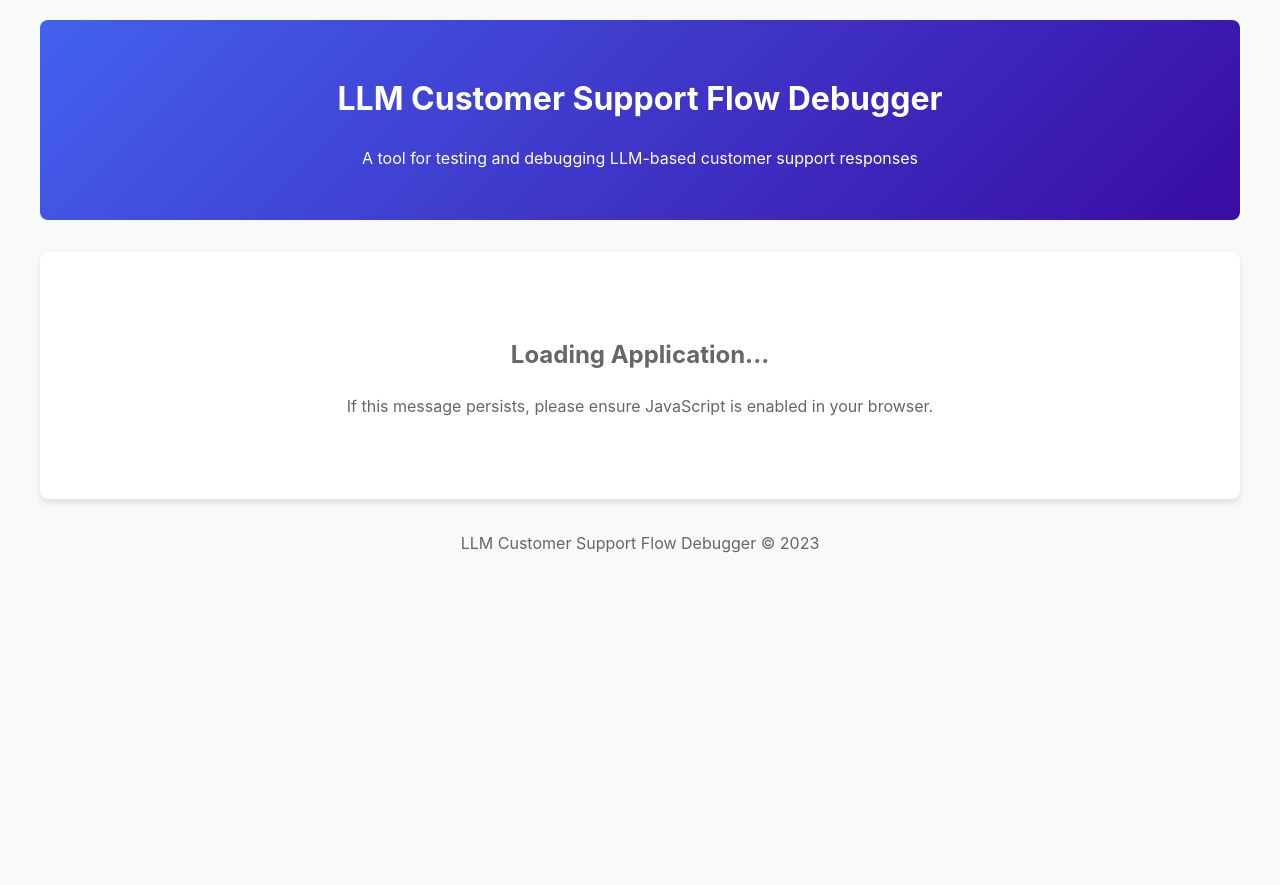
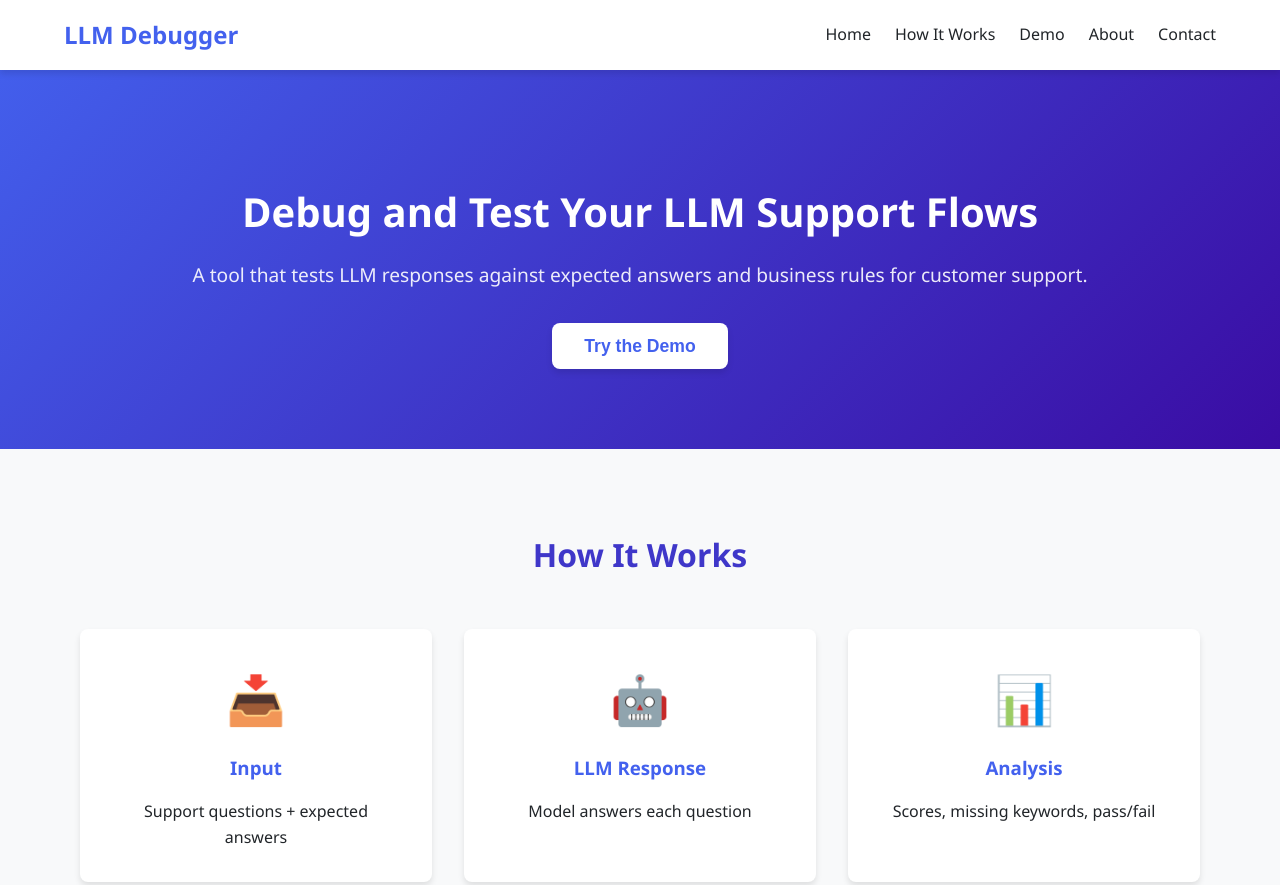
Before and after one commit to Mohansaina/llmtesting, a website: page index.html in a window 1280 px wide. Shown: the top 885 px of the page. Before the commit the page ends 800 px from the top, so only its background shows below. Drawn offline with Linux system fonts and the light colour scheme.

Commit message:
Replace with static version to ensure content visibility

```diff
--- a/index.html
+++ b/index.html
@@ -5,68 +5,296 @@
   <meta name="viewport" content="width=device-width, initial-scale=1.0">
   <title>LLM Customer Support Flow Debugger</title>
   <style>
+    :root {
+      --primary-color: #4361ee;
+      --secondary-color: #3f37c9;
+      --success-color: #4cc9f0;
+      --danger-color: #f72585;
+      --light-color: #f8f9fa;
+      --dark-color: #212529;
+      --gray-color: #6c757d;
+      --border-radius: 8px;
+      --box-shadow: 0 4px 6px rgba(0, 0, 0, 0.1);
+      --transition: all 0.3s ease;
+    }
+
+    * {
+      margin: 0;
+      padding: 0;
+      box-sizing: border-box;
+    }
+
     body {
-      font-family: -apple-system, BlinkMacSystemFont, 'Segoe UI', Roboto, Oxygen, Ubuntu, Cantarell, 'Open Sans', 'Helvetica Neue', sans-serif;
+      font-family: 'Segoe UI', Tahoma, Geneva, Verdana, sans-serif;
       line-height: 1.6;
-      color: #333;
+      color: var(--dark-color);
+      background-color: #fafafa;
+    }
+
+    .container {
+      width: 90%;
       max-width: 1200px;
       margin: 0 auto;
-      padding: 20px;
-      background-color: #f8f9fa;
+      padding: 0 1rem;
     }
-    .header {
+
+    /* Navbar */
+    .navbar {
+      background-color: white;
+      box-shadow: var(--box-shadow);
+      position: fixed;
+      top: 0;
+      width: 100%;
+      z-index: 1000;
+    }
+
+    .nav-container {
+      display: flex;
+      justify-content: space-between;
+      align-items: center;
+      padding: 1rem 0;
+    }
+
+    .logo {
+      font-size: 1.5rem;
+      font-weight: bold;
+      color: var(--primary-color);
+    }
+
+    .nav-links {
+      display: flex;
+      list-style: none;
+    }
+
+    .nav-links li {
+      margin-left: 1.5rem;
+    }
+
+    .nav-links a {
+      text-decoration: none;
+      color: var(--dark-color);
+      font-weight: 500;
+      transition: var(--transition);
+    }
+
+    .nav-links a:hover {
+      color: var(--primary-color);
+    }
+
+    /* Hero Section */
+    .hero {
+      padding: 10rem 0 5rem;
+      text-align: center;
+      background: linear-gradient(135deg, #4361ee, #3a0ca3);
+      color: white;
+      margin-top: 20px;
+    }
+
+    .hero h1 {
+      font-size: 2.5rem;
+      margin-bottom: 1rem;
+    }
+
+    .subtitle {
+      font-size: 1.2rem;
+      margin-bottom: 2rem;
+      opacity: 0.9;
+    }
+
+    .cta-button {
+      background-color: white;
+      color: var(--primary-color);
+      border: none;
+      padding: 0.8rem 2rem;
+      font-size: 1.1rem;
+      font-weight: bold;
+      border-radius: var(--border-radius);
+      cursor: pointer;
+      transition: var(--transition);
+      box-shadow: var(--box-shadow);
+    }
+
+    .cta-button:hover {
+      transform: translateY(-3px);
+      box-shadow: 0 6px 8px rgba(0, 0, 0, 0.15);
+    }
+
+    /* Sections */
+    section {
+      padding: 5rem 0;
+    }
+
+    section h2 {
+      text-align: center;
+      margin-bottom: 3rem;
+      font-size: 2rem;
+      color: var(--secondary-color);
+    }
+
+    /* How It Works */
+    .how-it-works {
+      background-color: var(--light-color);
+    }
+
+    .cards {
+      display: grid;
+      grid-template-columns: repeat(auto-fit, minmax(300px, 1fr));
+      gap: 2rem;
+    }
+
+    .card {
+      background: white;
+      padding: 2rem;
+      border-radius: var(--border-radius);
+      box-shadow: var(--box-shadow);
+      text-align: center;
+      transition: var(--transition);
+    }
+
+    .card:hover {
+      transform: translateY(-5px);
+      box-shadow: 0 10px 20px rgba(0, 0, 0, 0.1);
+    }
+
+    .icon {
+      font-size: 3rem;
+      margin-bottom: 1rem;
+    }
+
+    .card h3 {
+      margin-bottom: 1rem;
+      color: var(--primary-color);
+    }
+
+    /* Footer */
+    .footer {
+      background-color: var(--dark-color);
+      color: white;
       text-align: center;
       padding: 2rem 0;
-      background: linear-gradient(135deg, #4361ee, #3a0ca3);
-      color: white;
-      border-radius: 8px;
-      margin-bottom: 2rem;
     }
-    .content {
-      background: white;
-      padding: 2rem;
-      border-radius: 8px;
-      box-shadow: 0 4px 6px rgba(0, 0, 0, 0.1);
+
+    /* Responsive Design */
+    @media (max-width: 768px) {
+      .nav-container {
+        flex-direction: column;
+      }
+
+      .nav-links {
+        margin-top: 1rem;
+      }
+
+      .nav-links li {
+        margin: 0 0.5rem;
+      }
+
+      .hero h1 {
+        font-size: 2rem;
+      }
+
+      .subtitle {
+        font-size: 1rem;
+      }
+
+      .cards {
+        grid-template-columns: 1fr;
+      }
+
+      section {
+        padding: 3rem 0;
+      }
+
+      section h2 {
+        font-size: 1.5rem;
+      }
     }
-    .loading {
-      text-align: center;
-      padding: 2rem;
-      color: #666;
-    }
-    .noscript {
-      background: #fff3cd;
-      border: 1px solid #ffeaa7;
-      border-radius: 4px;
-      padding: 1rem;
-      margin: 1rem 0;
+
+    @media (max-width: 480px) {
+      .nav-links {
+        flex-wrap: wrap;
+        justify-content: center;
+      }
+
+      .nav-links li {
+        margin: 0.3rem;
+      }
+
+      .hero {
+        padding: 8rem 0 3rem;
+      }
     }
   </style>
-  <script type="module" crossorigin src="./assets/index-26e5c15d.js"></script>
-  <link rel="stylesheet" href="./assets/index-2caf5731.css">
 </head>
 <body>
-  <div class="header">
-    <h1>LLM Customer Support Flow Debugger</h1>
-    <p>A tool for testing and debugging LLM-based customer support responses</p>
-  </div>
+  <!-- Navbar -->
+  <nav class="navbar">
+    <div class="nav-container container">
+      <div class="logo">LLM Debugger</div>
+      <ul class="nav-links">
+        <li><a href="#home">Home</a></li>
+        <li><a href="#how-it-works">How It Works</a></li>
+        <li><a href="#demo">Demo</a></li>
+        <li><a href="#about">About</a></li>
+        <li><a href="#contact">Contact</a></li>
+      </ul>
+    </div>
+  </nav>
 
-  <div class="content">
-    <div id="app">
-      <div class="loading">
-        <h2>Loading Application...</h2>
-        <p>If this message persists, please ensure JavaScript is enabled in your browser.</p>
-        <noscript>
-          <div class="noscript">
-            <strong>JavaScript Required</strong>
-            <p>This application requires JavaScript to function properly. Please enable JavaScript in your browser settings.</p>
-          </div>
-        </noscript>
+  <!-- Hero Section -->
+  <section id="home" class="hero">
+    <div class="container">
+      <h1>Debug and Test Your LLM Support Flows</h1>
+      <p class="subtitle">A tool that tests LLM responses against expected answers and business rules for customer support.</p>
+      <button class="cta-button" onclick="document.getElementById('demo').scrollIntoView({behavior: 'smooth'})">Try the Demo</button>
+    </div>
+  </section>
+
+  <!-- How It Works Section -->
+  <section id="how-it-works" class="how-it-works">
+    <div class="container">
+      <h2>How It Works</h2>
+      <div class="cards">
+        <div class="card">
+          <div class="icon">📥</div>
+          <h3>Input</h3>
+          <p>Support questions + expected answers</p>
+        </div>
+        <div class="card">
+          <div class="icon">🤖</div>
+          <h3>LLM Response</h3>
+          <p>Model answers each question</p>
+        </div>
+        <div class="card">
+          <div class="icon">📊</div>
+          <h3>Analysis</h3>
+          <p>Scores, missing keywords, pass/fail</p>
+        </div>
       </div>
     </div>
-  </div>
+  </section>
 
-  <footer style="text-align: center; margin-top: 2rem; color: #666;">
-    <p>LLM Customer Support Flow Debugger &copy; 2023</p>
+  <!-- About Section -->
+  <section id="about">
+    <div class="container">
+      <h2>About This Project</h2>
+      <p>This is a personal project designed to test and debug LLM-based customer support agents. It's inspired by real-world workflows where AI agents must follow strict business rules.</p>
+      <div style="margin-top: 2rem; padding: 1rem; background: #e9ecef; border-radius: 8px;">
+        <h3>Tech Used</h3>
+        <ul style="list-style-type: none; padding: 0;">
+          <li style="padding: 0.5rem 0; border-bottom: 1px solid #dee2e6;">✓ HTML, CSS, JavaScript</li>
+          <li style="padding: 0.5rem 0; border-bottom: 1px solid #dee2e6;">✓ Vite (Frontend Build Tool)</li>
+          <li style="padding: 0.5rem 0; border-bottom: 1px solid #dee2e6;">✓ Node.js + Express (Backend)</li>
+          <li style="padding: 0.5rem 0;">✓ OpenAI API (Optional)</li>
+        </ul>
+      </div>
+    </div>
+  </section>
+
+  <!-- Footer -->
+  <footer class="footer">
+    <div class="container">
+      <p>&copy; 2023 LLM Customer Support Flow Debugger. All rights reserved.</p>
+    </div>
   </footer>
 </body>
 </html>
```
